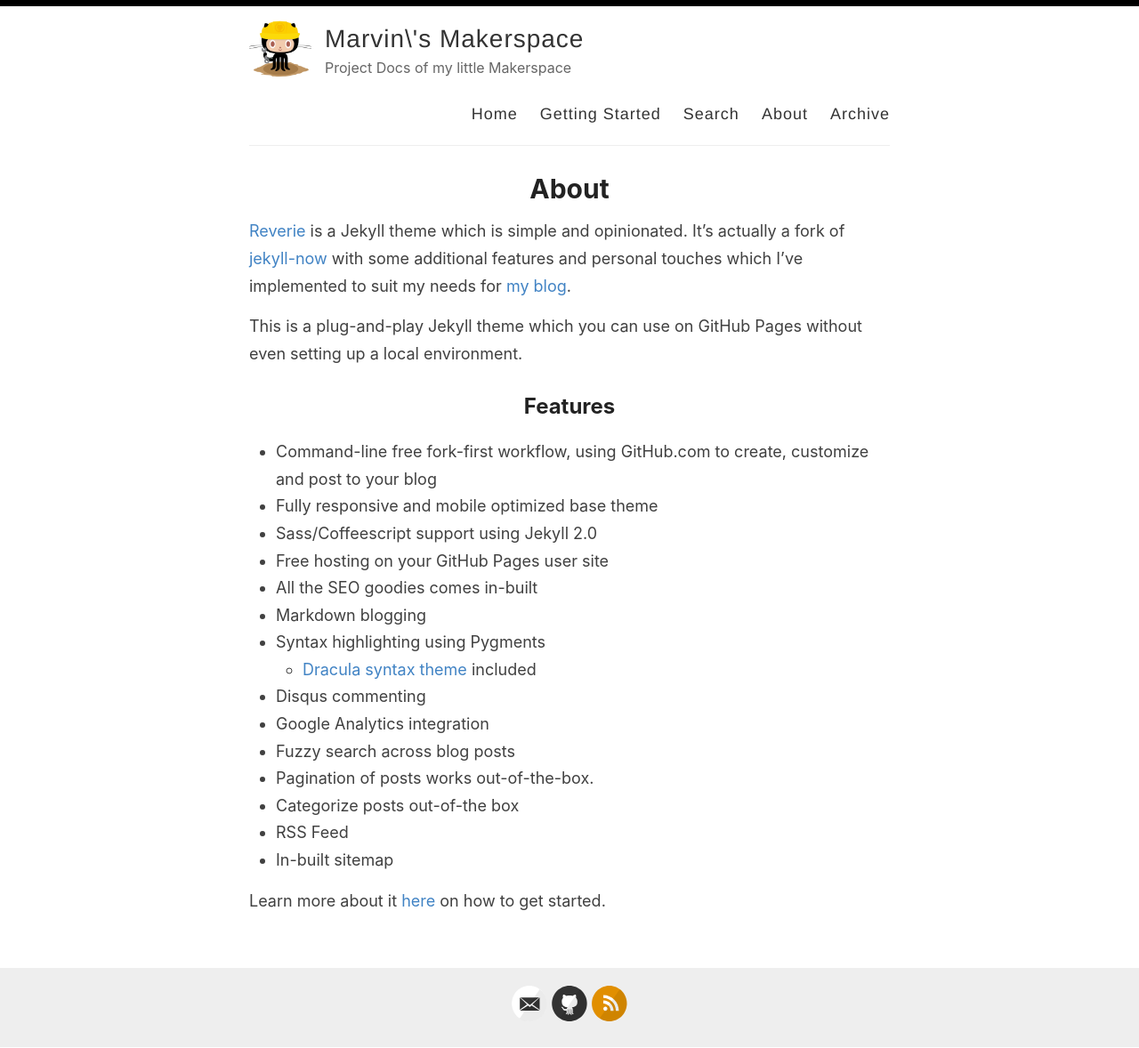
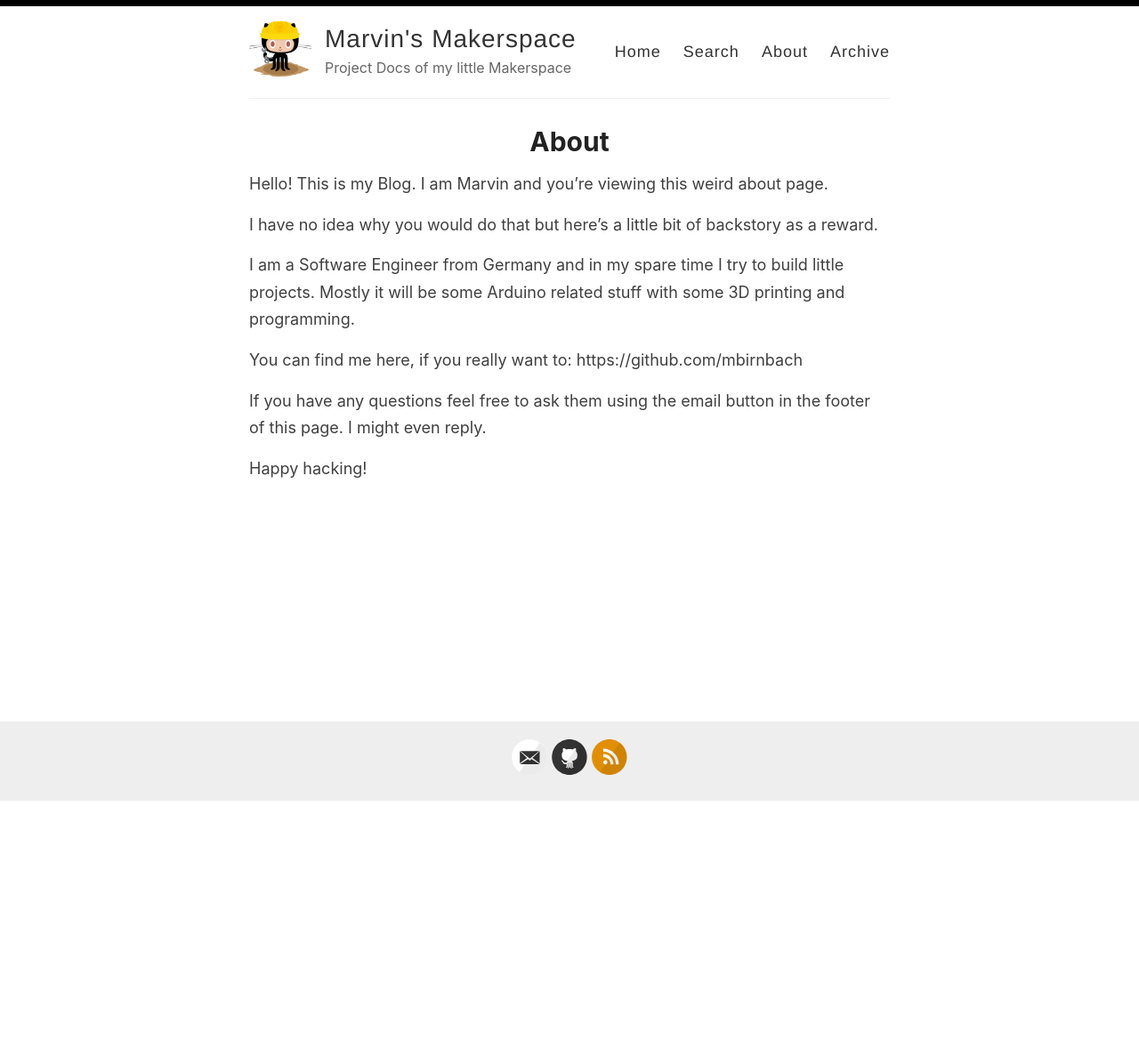
Before and after one commit to MarvinsMakerspace/marvinsmakerspace.github.io, a Jekyll site: the page built from _pages/about.md, in a window 1280 px wide. Shown: the whole page at 89% size. Built offline with Jekyll 4.4.1, drawn with Linux system fonts in a browser that asks for light colours; after the commit the page ends 901 px from its top, so only the background shows below that.

Commit message:
some required changes

```diff
--- a/_config.yml
+++ b/_config.yml
@@ -3,7 +3,7 @@
 #
 
 # Name of your site (displayed in the header)
-name: Marvin\'s Makerspace
+name: Marvin's Makerspace
 
 # Name of the author
 author: Marvin
--- a/_layouts/default.html
+++ b/_layouts/default.html
@@ -29,7 +29,6 @@
 
             <nav>
               <a href="{{ site.baseurl }}/">Home</a>
-              <a href="{{ site.baseurl }}/getting-started">Getting Started</a>
               <a href="{{ site.baseurl }}/search">Search</a>
               <a href="{{ site.baseurl }}/about">About</a>
               <a href="{{ site.baseurl }}/archive">Archive</a>
--- a/_pages/about.md
+++ b/_pages/about.md
@@ -4,26 +4,15 @@ title: About
 permalink: /about/
 ---
 
-[Reverie](https://github.com/amitmerchant1990/reverie) is a Jekyll theme which is simple and opinionated. It's actually a fork of [jekyll-now](https://github.com/barryclark/jekyll-now) with some additional features and personal touches which I've implemented to suit my needs for [my blog](https://www.amitmerchant.com).
+Hello! This is my Blog. I am Marvin and you're viewing this weird about page.
 
-This is a plug-and-play Jekyll theme which you can use on GitHub Pages without even setting up a local environment.
+I have no idea why you would do that but here's a little bit of backstory as a reward.
 
-## Features
+I am a Software Engineer from Germany and in my spare time I try to build little projects. Mostly it will be some Arduino related stuff with some 3D printing and programming.
 
-- Command-line free fork-first workflow, using GitHub.com to create, customize and post to your blog
-- Fully responsive and mobile optimized base theme
-- Sass/Coffeescript support using Jekyll 2.0
-- Free hosting on your GitHub Pages user site
-- All the SEO goodies comes in-built
-- Markdown blogging
-- Syntax highlighting using Pygments
-    - [Dracula syntax theme](https://draculatheme.com/) included
-- Disqus commenting
-- Google Analytics integration
-- Fuzzy search across blog posts
-- Pagination of posts works out-of-the-box.
-- Categorize posts out-of-the box
-- RSS Feed
-- In-built sitemap
+You can find me here, if you really want to:
+https://github.com/mbirnbach
 
-Learn more about it [here](https://github.com/amitmerchant1990/reverie) on how to get started.
+If you have any questions feel free to ask them using the email button in the footer of this page. I might even reply.
+
+Happy hacking!
```
